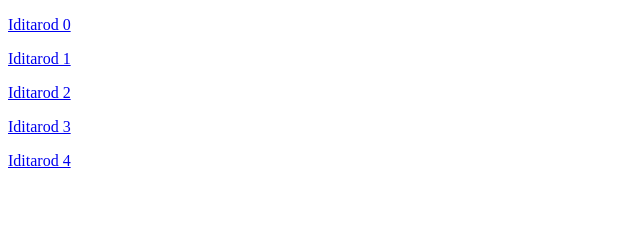
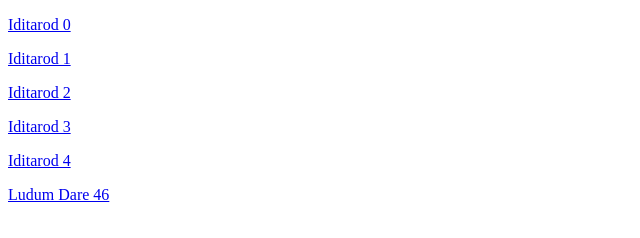
Before and after one commit to tbrax/tbrax.github.io, a plain HTML site: page index.html in a window 1280 px wide. Shown: the whole page, without its empty margins (0-640 px from the left). Drawn offline with Linux system fonts and the light colour scheme.

Commit message:
Ludum dare 46

```diff
--- a/index.html
+++ b/index.html
@@ -19,6 +19,10 @@
 <p>
     <a href="https://tbrax.github.io/iditarod4/" font size="6">Iditarod 4</a>
 </p>
+<p>
+    <a href="https://tbrax.github.io/LudumDare46/" font size="6">Ludum Dare 46</a>
+</p>
+
 </body>
 </head>
 
```
